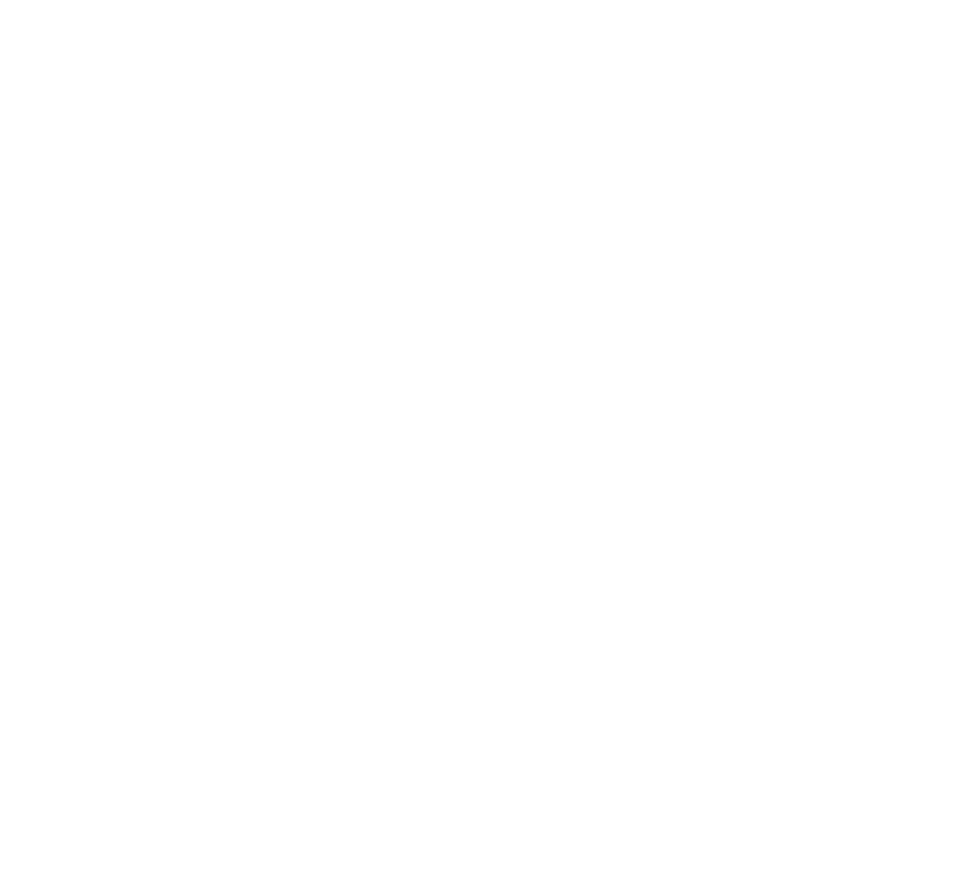
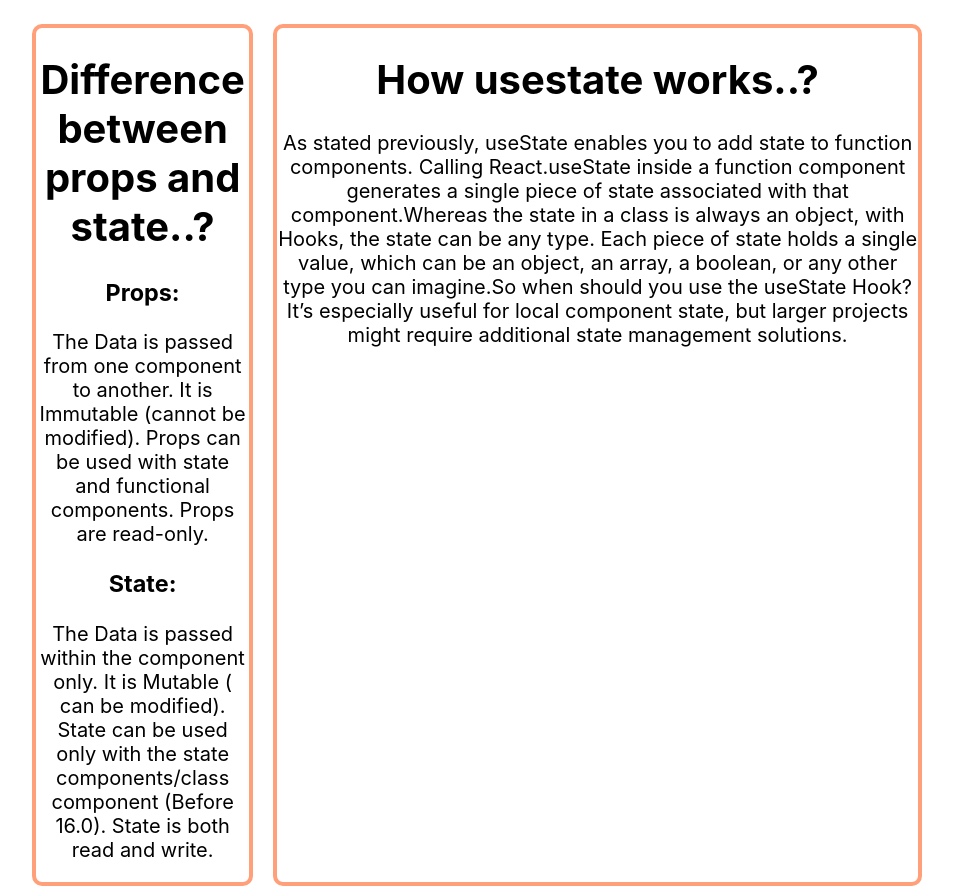
Before and after one commit to azimuddin2/online-shopping-connections, a React (Create React App) app: page / in a window 1280 px wide. Shown: the part 2420-3306 px from the top of the page, without its empty margins (18-971 px from the left). Before the commit the page ends 2394 px from the top, so only its background shows below. Built offline with nearby package versions, Linux system fonts and the light colour scheme.

Commit message:
question

```diff
--- a/src/components/Shop/Shop.css
+++ b/src/components/Shop/Shop.css
@@ -50,6 +50,27 @@
     font-weight: 400;
 }
 
+.question {
+    display: flex;
+    margin-top: 50px;
+    margin-left: 50px;
+    margin-right: 50px;
+    font-size: 20px;
+    text-align: center;
+}
+
+.question-one {
+   border: 4px solid #ffa07a;
+   margin-right: 20px;
+   border-radius: 10px;
+}
+
+.question-two {
+    border: 4px solid lightsalmon;
+    border-radius: 10px;
+ }
+
+
 /* media query response */
 @media screen and (max-width: 576px) {
     .shop-container {
--- a/src/components/Shop/Shop.js
+++ b/src/components/Shop/Shop.js
@@ -50,6 +50,20 @@
                 chooseToCartWatch={chooseToCartWatch}></Cart>
 
             </div>
+            <div className='question'>
+            <div className='question-one'>
+                <h1>Difference between props and state..?</h1>
+                <h3>Props:</h3>
+                <p>The Data is passed from one component to another. It is Immutable (cannot be modified). Props can be used with state and functional components. Props are read-only.</p>
+
+                <h3>State:</h3>
+                <p>The Data is passed within the component only. It is Mutable ( can be modified). State can be used only with the state components/class component (Before 16.0). State is both read and write.</p>
+            </div>
+            <div className='question-two'>
+                <h1>How usestate works..?</h1>
+                <p>As stated previously, useState enables you to add state to function components. Calling React.useState inside a function component generates a single piece of state associated with that component.Whereas the state in a class is always an object, with Hooks, the state can be any type. Each piece of state holds a single value, which can be an object, an array, a boolean, or any other type you can imagine.So when should you use the useState Hook? It’s especially useful for local component state, but larger projects might require additional state management solutions.</p>
+            </div>
+            </div>
         </div>
         </div>
 
```
Also changed, not shown: 1 other file (tests, documents, lock files or other folders).
